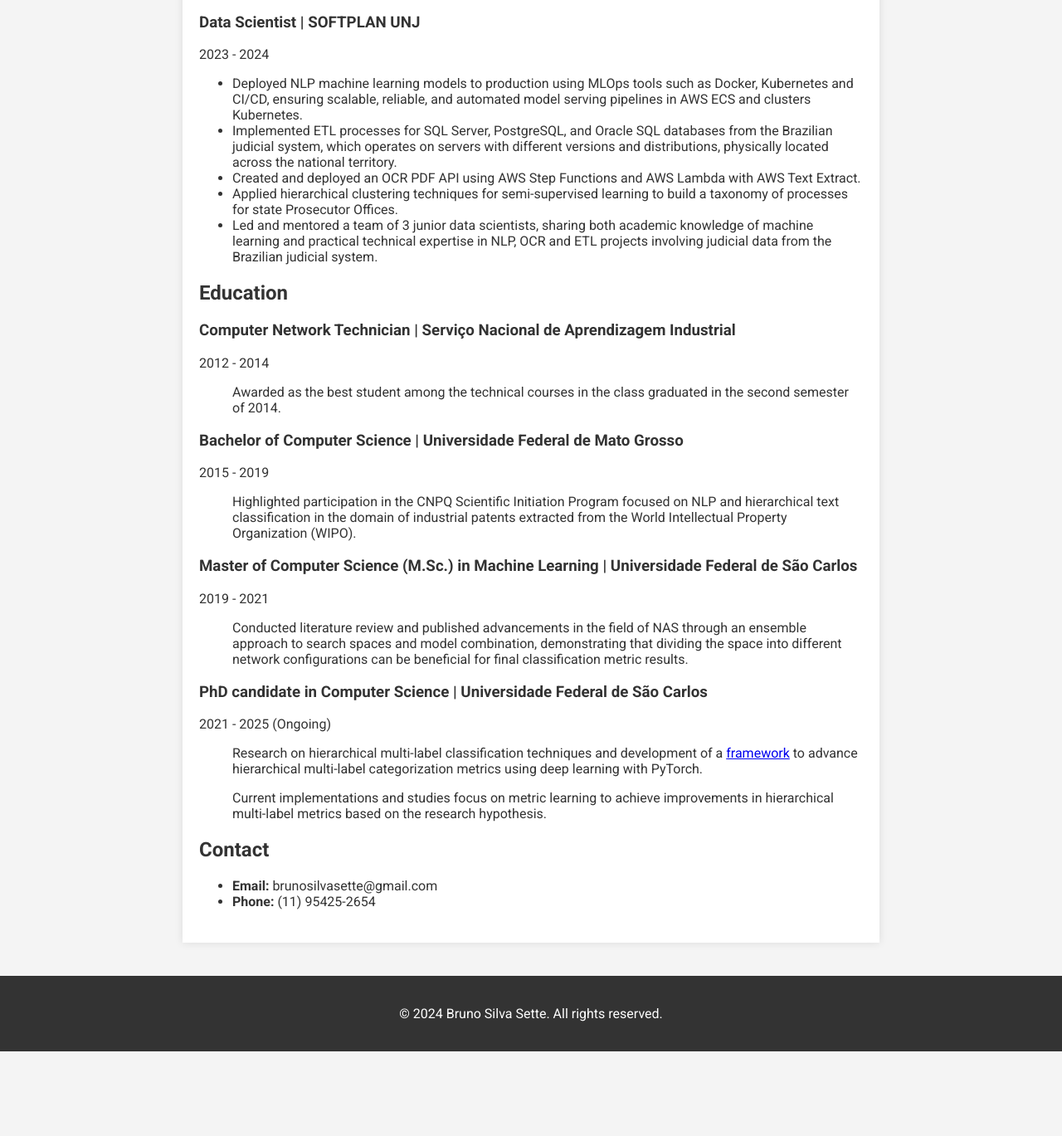
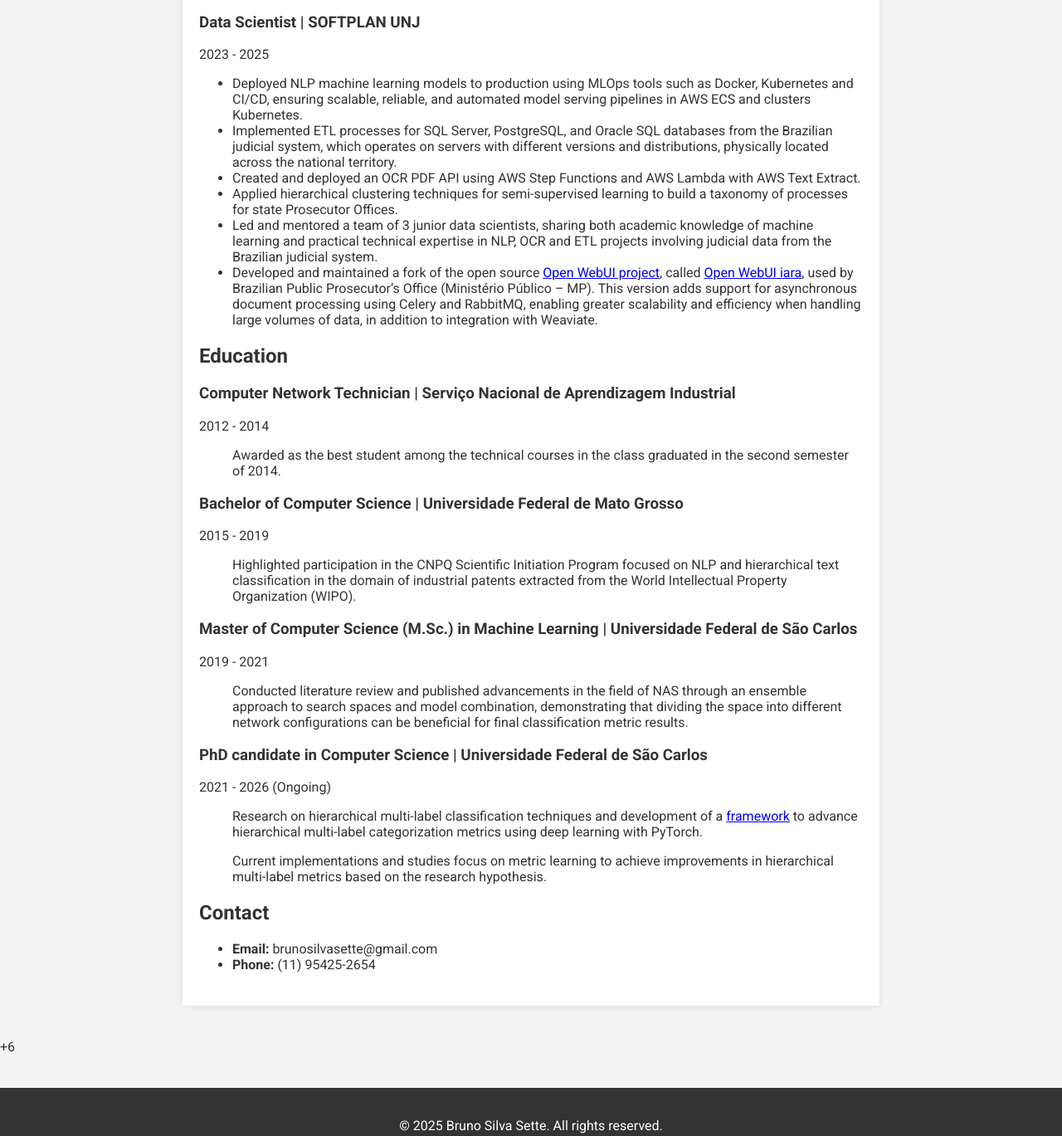
Before and after one commit to Sette/sette.github.io, a plain HTML site: page index.html in a window 1280 px wide. Shown: the part 805-2174 px from the top of the page at 83% size. Before the commit the page ends 2072 px from the top, so only its background shows below. Drawn offline with Linux system fonts and the light colour scheme.

Commit message:
:zap: Update work duration and copyright year in index.html

```diff
--- a/index.html
+++ b/index.html
@@ -106,13 +106,14 @@
             <li>Researched hierarchical multi-modal classification techniques (combining text and image) for e-commerce product categorization.</li>
         </ul>
         <h3>Data Scientist | SOFTPLAN UNJ</h3>
-        <p>2023 - 2024</p>
+        <p>2023 - 2025</p>
         <ul>
             <li>Deployed NLP machine learning models to production using MLOps tools such as Docker, Kubernetes and CI/CD, ensuring scalable, reliable, and automated model serving pipelines in AWS ECS and clusters Kubernetes.</li>
             <li>Implemented ETL processes for SQL Server, PostgreSQL, and Oracle SQL databases from the Brazilian judicial system, which operates on servers with different versions and distributions, physically located across the national territory.</li>
             <li>Created and deployed an OCR PDF API using AWS Step Functions and AWS Lambda with AWS Text Extract.</li>
             <li>Applied hierarchical clustering techniques for semi-supervised learning to build a taxonomy of processes for state Prosecutor Offices.</li>
             <li>Led and mentored a team of 3 junior data scientists, sharing both academic knowledge of machine learning and practical technical expertise in NLP, OCR and ETL projects involving judicial data from the Brazilian judicial system.</li>
+            <li>Developed and maintained a fork of the open source <a href="https://docs.openwebui.com">Open WebUI project</a>, called <a href="https://github.com/Sette/open-webui-iara">Open WebUI iara</a>, used by Brazilian Public Prosecutor’s Office (Ministério Público – MP). This version adds support for asynchronous document processing using Celery and RabbitMQ, enabling greater scalability and efficiency when handling large volumes of data, in addition to integration with Weaviate.</li>
         </ul>
     </section>
 
@@ -134,7 +135,7 @@
             <p>Conducted literature review and published advancements in the field of NAS through an ensemble approach to search spaces and model combination, demonstrating that dividing the space into different network configurations can be beneficial for final classification metric results.</p>
         </ul>
         <h3>PhD candidate in Computer Science | Universidade Federal de São Carlos</h3>
-        <p>2021 - 2025 (Ongoing)</p>
+        <p>2021 - 2026 (Ongoing)</p>
         <ul>
             <p>Research on hierarchical multi-label classification techniques and development of a <a href="https://github.com/sette/hmc_torch">framework</a> to advance hierarchical multi-label categorization metrics using deep learning with PyTorch.</p>
             <p>Current implementations and studies focus on metric learning to achieve improvements in hierarchical multi-label metrics based on the research hypothesis.</p>
@@ -149,10 +150,10 @@
             <li><strong>Phone:</strong> (11) 95425-2654</li>
         </ul>
     </section>
-</div>
+</div>+6
 
 <footer>
-    <p>© 2024 Bruno Silva Sette. All rights reserved.</p>
+    <p>© 2025 Bruno Silva Sette. All rights reserved.</p>
 </footer>
 
 </body>
```
